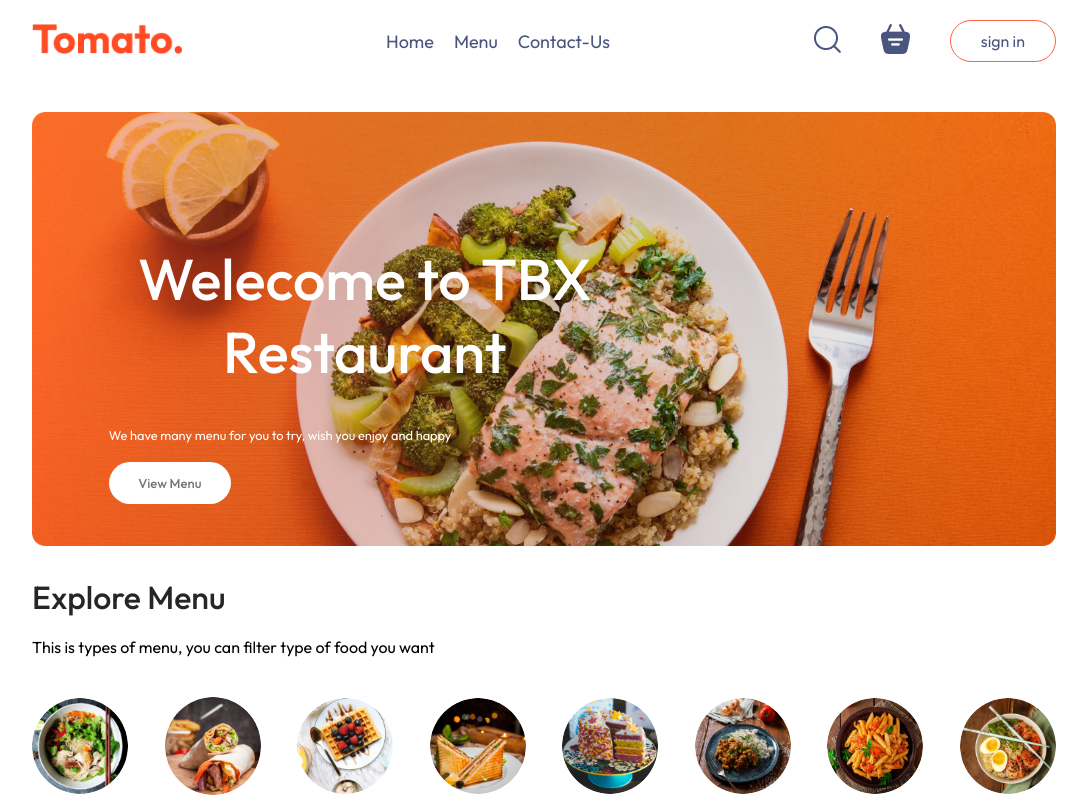
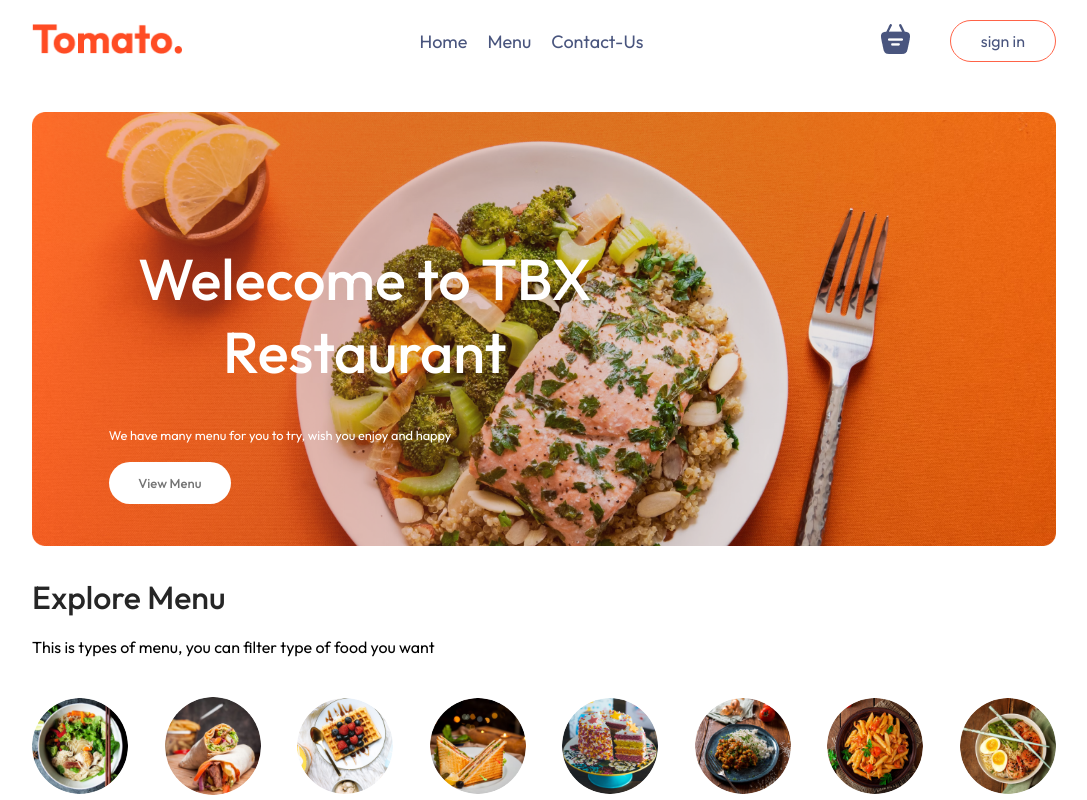
Before and after one commit to SengathitBannavong/WebOrderInRestaurant, a React (Vite) app in the folder customer/: page / in a window 1280 px wide. Shown: the top 800 px of the page, without its empty margins (96-1183 px from the left). Built offline with nearby package versions, Linux system fonts and the light colour scheme; no server answers; a web font is replaced by a local one.

Commit message:
Refactor Navbar component; streamline imports and remove unused search icon

```diff
--- a/customer/src/components/navbar/navbar.jsx
+++ b/customer/src/components/navbar/navbar.jsx
@@ -1,9 +1,8 @@
+import { useContext } from 'react';
+import { Link, useNavigate } from 'react-router-dom';
+import { assets } from "../../assets/assets.js";
+import { StoreContext } from "../../context/StoreContext.jsx";
 import "./navbar.css";
-import React, {useContext, useState} from 'react';
-import { Link } from 'react-router-dom';
-import { assets } from "../../assets/assets.js";
-import { useNavigate } from "react-router-dom";
-import { StoreContext } from "../../context/StoreContext.jsx";
 
 const Navbar = ({setShowLogin}) => {
     const navigate = useNavigate();
@@ -40,11 +39,6 @@ const Navbar = ({setShowLogin}) => {
                 </a>
             </ul>
             <div className="navbar-right">
-                <div className="navbar-search-icon">
-                    <Link to="/">
-                        <img src={assets.search_icon} alt="search-icon" className="navbar-search-icon" />
-                    </Link>
-                </div>
                 <div className="narbar-basket-icon" style={{ position : "relative" }}>
                     <Link to="/cart">
                         <img src={assets.basket_icon} alt="" />
```
